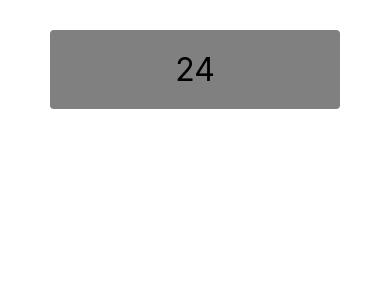
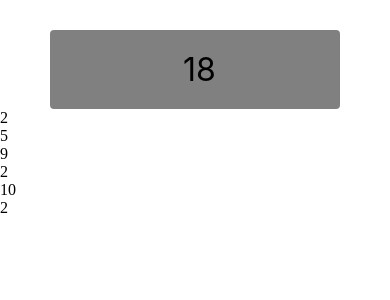
Before and after one commit to kiztopia1/react-native-math-game, a React Native app: screen / in a window 390 px wide. Shown: the top 300 px of the page. Built offline with nearby package versions, Linux system fonts and the light colour scheme.

Commit message:
gamelogic refactord and choose added

```diff
--- a/src/components/Game.js
+++ b/src/components/Game.js
@@ -1,11 +1,21 @@
 import React, { Component } from 'react'
 import {View, Text, StyleSheet} from 'react-native'
 export default class Game extends Component {
-    Target = 10 + Math.floor(40 * Math.random())
+    choose = this.props.choose
+    randomArray = Array
+        .from({length: this.props.choose})
+        .map(() => 1 + Math.floor(10 * Math.random()))
+    target = this.randomArray
+        .slice(0, 4)
+        .reduce((acc, curr) => acc+curr, 0);
     render() {
         return (
             <View  style={styles.container} >
-             <Text style={styles.target}>{this.Target}</Text>
+             <Text style={styles.target}>{this.Target} {this.target}</Text>
+
+            {this.randomArray.map((number, index) => (
+                <text key={index}>{number}</text>
+            ))}
             </View>
         )
     }
--- a/src/components/main.js
+++ b/src/components/main.js
@@ -3,7 +3,7 @@ import Game from './Game'
 export default class Main extends Component {
     render() {
         return (
-            <Game/>
+            <Game choose={6}/>
         )
     }
 }
```
